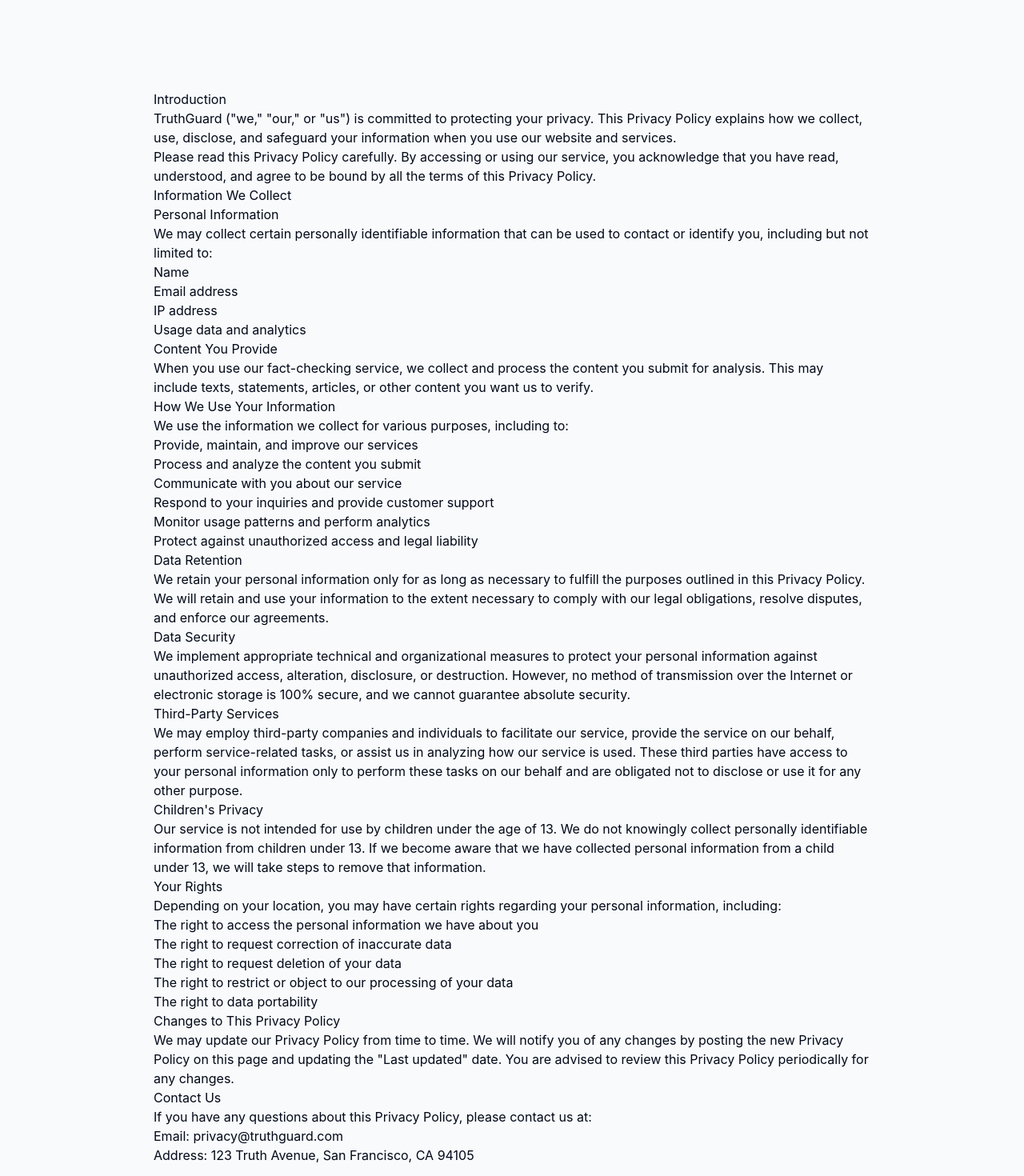
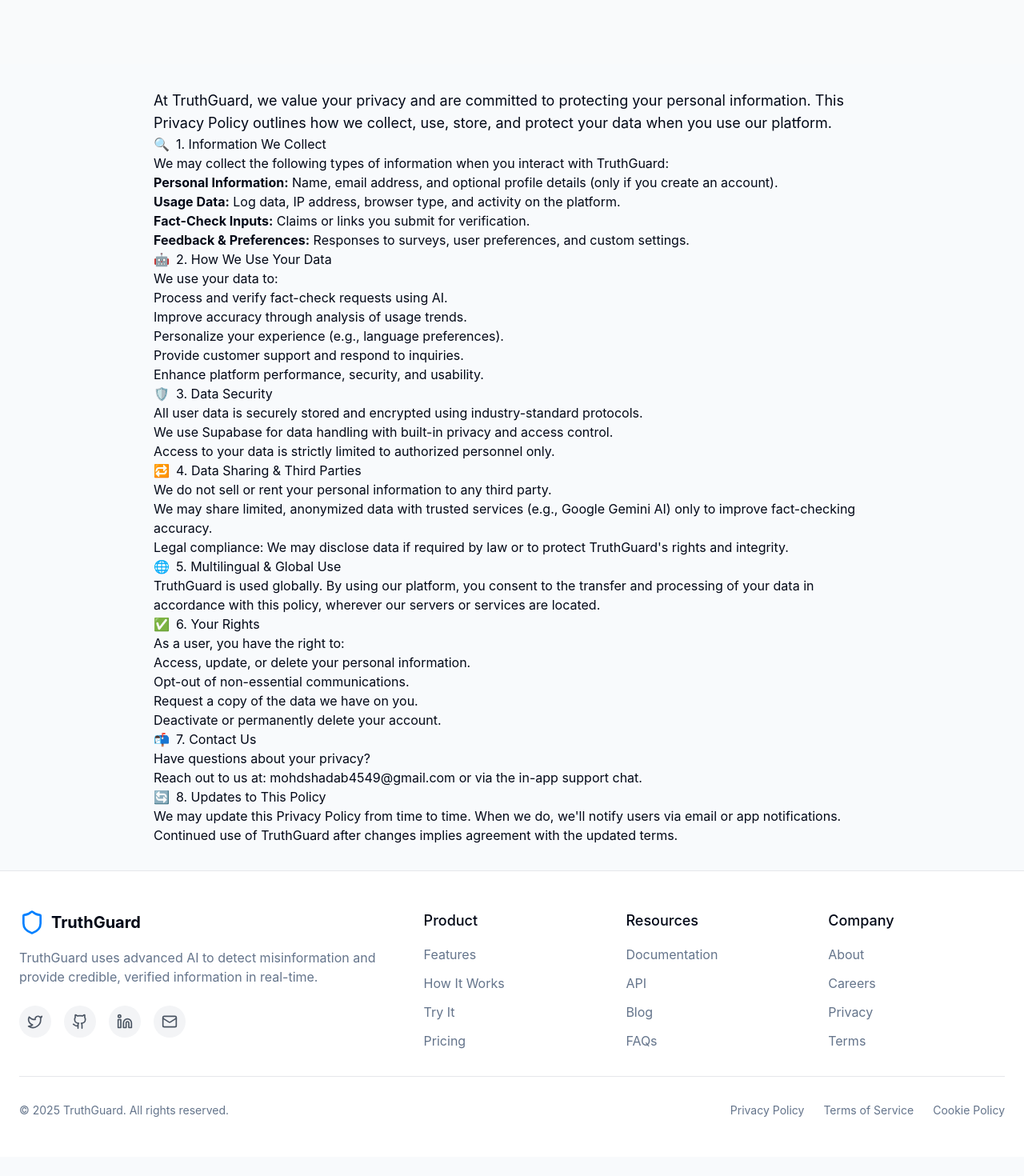
Before and after one commit to shadab80k/Truthguard, a React (Vite) app: page /privacy in a window 1280 px wide. Shown: the part 320-1790 px from the top of the page at 80% size. After the commit the page ends 1766 px from the top, so only its background shows below. Built offline with nearby package versions, Linux system fonts and the light colour scheme.

Commit message:
Update Privacy Policy
Updated the privacy policy content.

```diff
--- a/src/pages/Privacy.tsx
+++ b/src/pages/Privacy.tsx
@@ -22,7 +22,7 @@ const PrivacyPage = () => {
               </div>
               <h1 className="text-4xl md:text-5xl font-bold mb-4">Privacy Policy</h1>
               <p className="text-muted-foreground max-w-2xl mx-auto">
-                Last updated: April 1, 2025
+                Effective Date: 10 Apr 2025
               </p>
             </motion.div>
           </div>
@@ -36,84 +36,84 @@ const PrivacyPage = () => {
               transition={{ duration: 0.5 }}
               className="prose dark:prose-invert max-w-none"
             >
-              <h2>Introduction</h2>
-              <p>
-                TruthGuard ("we," "our," or "us") is committed to protecting your privacy. This Privacy Policy explains how we collect, use, disclose, and safeguard your information when you use our website and services.
-              </p>
-              <p>
-                Please read this Privacy Policy carefully. By accessing or using our service, you acknowledge that you have read, understood, and agree to be bound by all the terms of this Privacy Policy.
+              <p className="text-lg">
+                At TruthGuard, we value your privacy and are committed to protecting your personal information. This Privacy Policy outlines how we collect, use, store, and protect your data when you use our platform.
               </p>
 
-              <h2>Information We Collect</h2>
-              <h3>Personal Information</h3>
+              <h2 className="flex items-center gap-2">
+                <span>🔍</span> 1. Information We Collect
+              </h2>
               <p>
-                We may collect certain personally identifiable information that can be used to contact or identify you, including but not limited to:
+                We may collect the following types of information when you interact with TruthGuard:
               </p>
               <ul>
-                <li>Name</li>
-                <li>Email address</li>
-                <li>IP address</li>
-                <li>Usage data and analytics</li>
+                <li><strong>Personal Information:</strong> Name, email address, and optional profile details (only if you create an account).</li>
+                <li><strong>Usage Data:</strong> Log data, IP address, browser type, and activity on the platform.</li>
+                <li><strong>Fact-Check Inputs:</strong> Claims or links you submit for verification.</li>
+                <li><strong>Feedback & Preferences:</strong> Responses to surveys, user preferences, and custom settings.</li>
               </ul>
 
-              <h3>Content You Provide</h3>
+              <h2 className="flex items-center gap-2">
+                <span>🤖</span> 2. How We Use Your Data
+              </h2>
+              <p>We use your data to:</p>
+              <ul>
+                <li>Process and verify fact-check requests using AI.</li>
+                <li>Improve accuracy through analysis of usage trends.</li>
+                <li>Personalize your experience (e.g., language preferences).</li>
+                <li>Provide customer support and respond to inquiries.</li>
+                <li>Enhance platform performance, security, and usability.</li>
+              </ul>
+
+              <h2 className="flex items-center gap-2">
+                <span>🛡️</span> 3. Data Security
+              </h2>
+              <ul>
+                <li>All user data is securely stored and encrypted using industry-standard protocols.</li>
+                <li>We use Supabase for data handling with built-in privacy and access control.</li>
+                <li>Access to your data is strictly limited to authorized personnel only.</li>
+              </ul>
+
+              <h2 className="flex items-center gap-2">
+                <span>🔁</span> 4. Data Sharing & Third Parties
+              </h2>
+              <ul>
+                <li>We do not sell or rent your personal information to any third party.</li>
+                <li>We may share limited, anonymized data with trusted services (e.g., Google Gemini AI) only to improve fact-checking accuracy.</li>
+                <li>Legal compliance: We may disclose data if required by law or to protect TruthGuard's rights and integrity.</li>
+              </ul>
+
+              <h2 className="flex items-center gap-2">
+                <span>🌐</span> 5. Multilingual & Global Use
+              </h2>
               <p>
-                When you use our fact-checking service, we collect and process the content you submit for analysis. This may include texts, statements, articles, or other content you want us to verify.
+                TruthGuard is used globally. By using our platform, you consent to the transfer and processing of your data in accordance with this policy, wherever our servers or services are located.
               </p>
 
-              <h2>How We Use Your Information</h2>
-              <p>We use the information we collect for various purposes, including to:</p>
+              <h2 className="flex items-center gap-2">
+                <span>✅</span> 6. Your Rights
+              </h2>
+              <p>As a user, you have the right to:</p>
               <ul>
-                <li>Provide, maintain, and improve our services</li>
-                <li>Process and analyze the content you submit</li>
-                <li>Communicate with you about our service</li>
-                <li>Respond to your inquiries and provide customer support</li>
-                <li>Monitor usage patterns and perform analytics</li>
-                <li>Protect against unauthorized access and legal liability</li>
+                <li>Access, update, or delete your personal information.</li>
+                <li>Opt-out of non-essential communications.</li>
+                <li>Request a copy of the data we have on you.</li>
+                <li>Deactivate or permanently delete your account.</li>
               </ul>
 
-              <h2>Data Retention</h2>
+              <h2 className="flex items-center gap-2">
+                <span>📬</span> 7. Contact Us
+              </h2>
               <p>
-                We retain your personal information only for as long as necessary to fulfill the purposes outlined in this Privacy Policy. We will retain and use your information to the extent necessary to comply with our legal obligations, resolve disputes, and enforce our agreements.
+                Have questions about your privacy?<br />
+                Reach out to us at: <a href="mailto:mohdshadab4549@gmail.com">mohdshadab4549@gmail.com</a> or via the in-app support chat.
               </p>
 
-              <h2>Data Security</h2>
+              <h2 className="flex items-center gap-2">
+                <span>🔄</span> 8. Updates to This Policy
+              </h2>
               <p>
-                We implement appropriate technical and organizational measures to protect your personal information against unauthorized access, alteration, disclosure, or destruction. However, no method of transmission over the Internet or electronic storage is 100% secure, and we cannot guarantee absolute security.
-              </p>
-
-              <h2>Third-Party Services</h2>
-              <p>
-                We may employ third-party companies and individuals to facilitate our service, provide the service on our behalf, perform service-related tasks, or assist us in analyzing how our service is used. These third parties have access to your personal information only to perform these tasks on our behalf and are obligated not to disclose or use it for any other purpose.
-              </p>
-
-              <h2>Children's Privacy</h2>
-              <p>
-                Our service is not intended for use by children under the age of 13. We do not knowingly collect personally identifiable information from children under 13. If we become aware that we have collected personal information from a child under 13, we will take steps to remove that information.
-              </p>
-
-              <h2>Your Rights</h2>
-              <p>Depending on your location, you may have certain rights regarding your personal information, including:</p>
-              <ul>
-                <li>The right to access the personal information we have about you</li>
-                <li>The right to request correction of inaccurate data</li>
-                <li>The right to request deletion of your data</li>
-                <li>The right to restrict or object to our processing of your data</li>
-                <li>The right to data portability</li>
-              </ul>
-
-              <h2>Changes to This Privacy Policy</h2>
-              <p>
-                We may update our Privacy Policy from time to time. We will notify you of any changes by posting the new Privacy Policy on this page and updating the "Last updated" date. You are advised to review this Privacy Policy periodically for any changes.
-              </p>
-
-              <h2>Contact Us</h2>
-              <p>
-                If you have any questions about this Privacy Policy, please contact us at:
-              </p>
-              <p>
-                Email: privacy@truthguard.com<br />
-                Address: 123 Truth Avenue, San Francisco, CA 94105
+                We may update this Privacy Policy from time to time. When we do, we'll notify users via email or app notifications. Continued use of TruthGuard after changes implies agreement with the updated terms.
               </p>
             </motion.div>
           </div>
```
